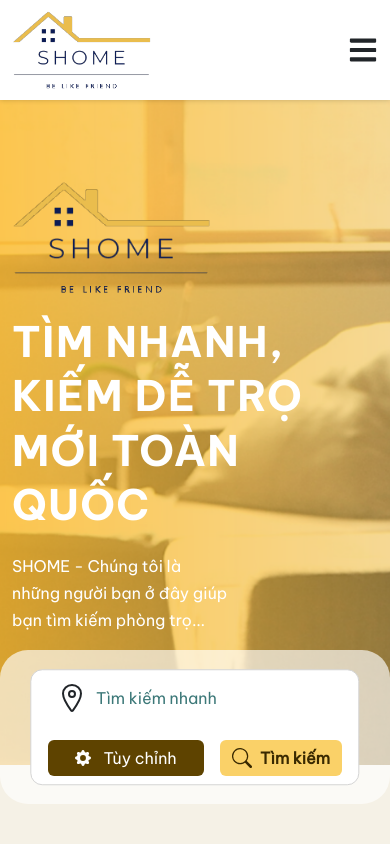
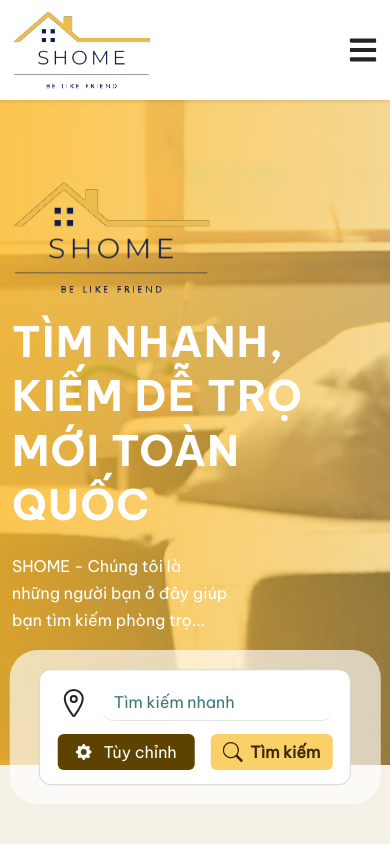
Before and after one commit to hoanghiep2001-coder/shome, a React (Create React App) app: page / in a window 390 px wide. Shown: the top 844 px of the page. Built offline with nearby package versions, Linux system fonts and the light colour scheme.

Commit message:
fix css mobile

```diff
--- a/src/Content/css/main.css
+++ b/src/Content/css/main.css
@@ -636,6 +636,16 @@
 @media (max-width: 576px) {
   .mobile-filter.body__filter {
     top: 650px;
+    width: 95%;
+  }
+  .mobile-filter.is-scrollDown {
+    position: sticky;
+    top: 88px;
+    height: auto;
+    z-index: 1000;
+    left: 50% !important;
+    transform: translateX(-50%) !important;
+    background-color: rgba(255, 255, 255, 0.85);
   }
 }
 .footer {
--- a/src/Content/data/API.js
+++ b/src/Content/data/API.js
@@ -2051,7 +2051,7 @@
     outstandingArea: [
       {
         id: 1,
-        path: "https://znews-photo.zingcdn.me/w660/Uploaded/lce_qjlcv/2022_10_09/nga_tu_so_HQ_zing.jpg",
+        path: "https://kenh14cdn.com/thumb_w/660/203336854389633024/2023/8/23/bkhn-5311-1628675972-5169-1629-2482-9681-1682084863-168984116838482746801-173523-1692796267754878789684.jpg",
         title: "Bách Kinh Xây",
         description: "9411 tin trọ"
       },
@@ -2069,7 +2069,7 @@
       },
       {
         id: 4,
-        path: "https://cdn.reatimes.vn/mediav2/media_old/media/uploaded/25/2018/01/20/quan-Long-Bien-se-co-kich-ban-tuong-tu-voi-Thu-Thiem-1.jpg",
+        path: "https://toquoc.mediacdn.vn/280518851207290880/2023/11/7/cau-long-bien-16993444014831096775895.jpg",
         title: "Long Biên",
         description: "570 tin trọ"
       },
--- a/src/Content/js/body/Component/Filter/Responsive/filterMobile.module.scss
+++ b/src/Content/js/body/Component/Filter/Responsive/filterMobile.module.scss
@@ -1,15 +1,16 @@
 .form {
-    padding: 28px 36px !important;
+    padding: 34px 36px !important;
     border: none !important;
     height: 100% !important;
-    margin-top: 0
-     !important;
+    margin-top: 0 !important;
     display: flex;
     max-height: none !important;
     flex-direction: column;
     justify-content: space-between;
     background-color: unset !important;
     position: relative;
+    margin: 0 !important;
+
     &::after {
         position: absolute;
         content: "";
@@ -27,9 +28,9 @@
 .search {
     padding: 0;
     z-index: 2;
-    // border: 1px solid rgb(87, 87, 87);
     border-radius: 12px;
-    padding: 4px 8px;
+    padding-bottom: 12px;
+    gap: 12px;
 }
 
 .search-input {
@@ -39,10 +40,15 @@
     width: 80%;
     padding: 0 8px;
     border-radius: 12px;
+    padding: 6px 12px;
+    border-bottom: 1px solid rgb(228, 228, 228);
+    flex: 1;
+
     &::placeholder {
-      color: #3c7878;
+        color: #3c7878;
     }
 }
+
 .search-icon {
     font-size: 32px;
 }
@@ -71,9 +77,11 @@
     justify-content: center;
     font-weight: 500;
     gap: 12px;
+
     &::after {
         content: none;
     }
+
     &:hover {
         background-color: #392900 !important;
         border-color: unset !important;
--- a/src/Content/sass/_body.scss
+++ b/src/Content/sass/_body.scss
@@ -546,15 +546,16 @@
     .mobile-filter {
       &.body__filter {
           top: 650px;
+          width: 95%;
         }
-        // &.is-scrollDown {
-        //     position: sticky;
-        //     top: 88px;
-        //     height: auto;
-        //     z-index: 1000;
-        //     left: 0;
-        //     transform: unset;
-        //     background-color: rgba(255, 255, 255, 0.85);
-        // }
+        &.is-scrollDown {
+            position: sticky;
+            top: 88px;
+            height: auto;
+            z-index: 1000;
+            left: 50% !important;
+            transform: translateX(-50%) !important;
+            background-color: rgba(255, 255, 255, 0.85);
+        }
     }
 }
```
Also changed, not shown: 1 other file (tests, documents, lock files or other folders).
